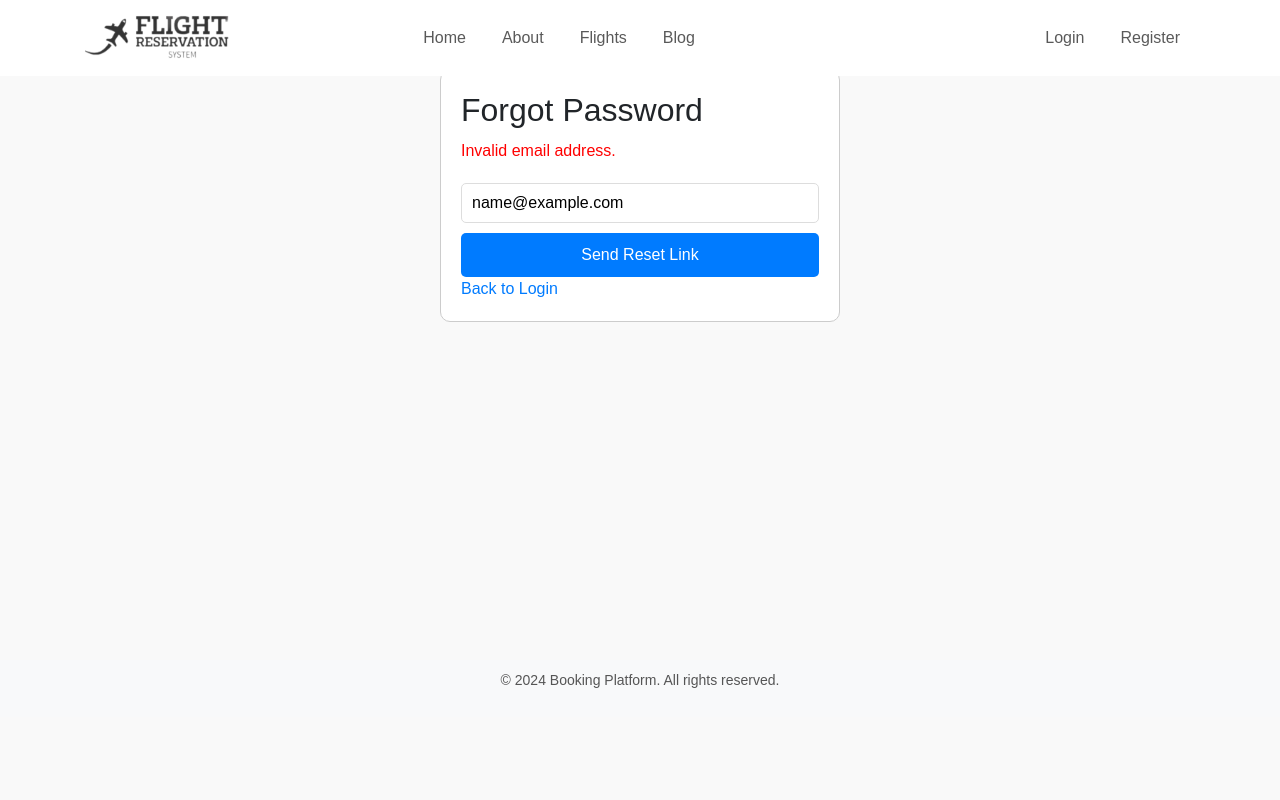
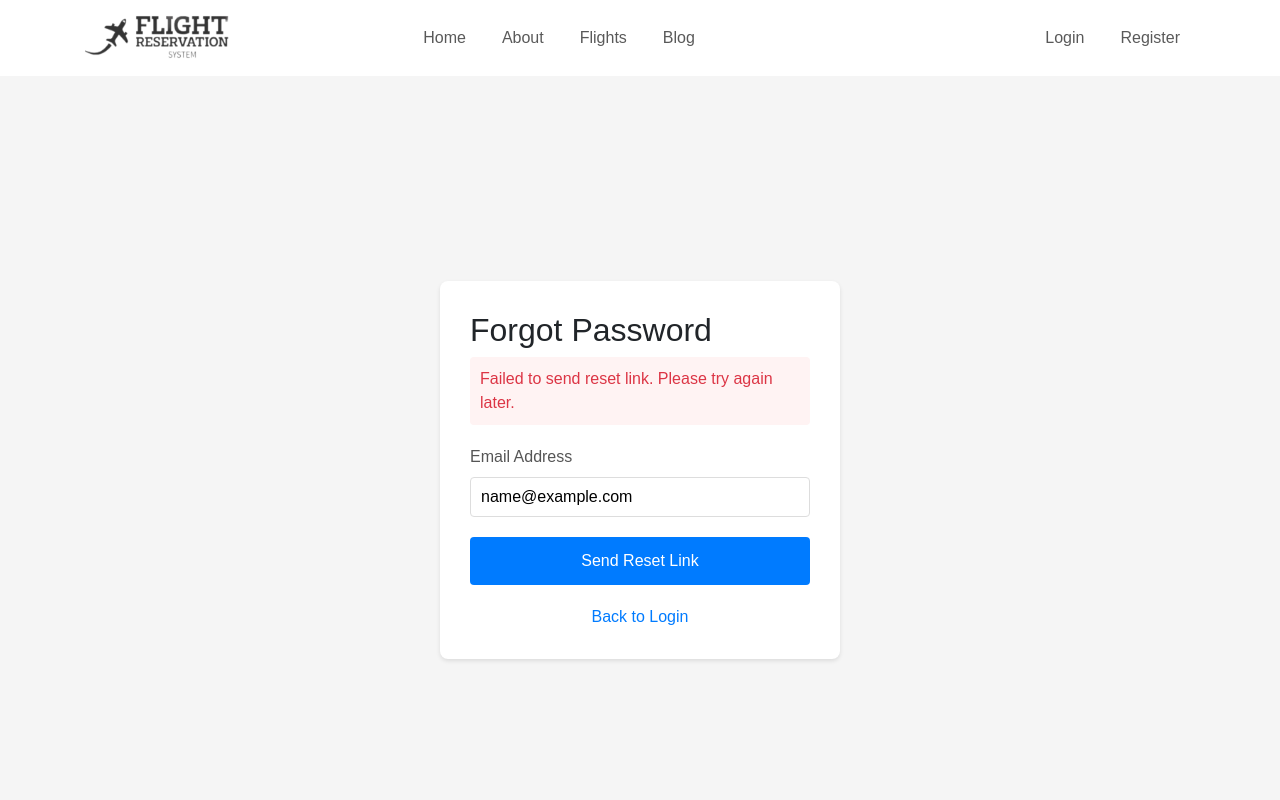
Before and after one commit to hoanghieu2385/Airline-Reservation-System, a React (Create React App) app in the folder frontend/: page /forgotPassword in a window 1280 px wide. Both pictures are taken after typing "name@example.com" into the empty fields and a click on the button "Send Reset Link". Shown: the top 800 px of the page. Built offline with nearby package versions, Linux system fonts and the light colour scheme; no server answers.

Commit message:
xong CRUD Flight, xong BE/FE ForgotPassword, can API 3rd de gui mail

```diff
--- a/frontend/src/assets/css/ForgotPassword.css
+++ b/frontend/src/assets/css/ForgotPassword.css
@@ -1,46 +1,86 @@
-/* ForgotPassword.css */
-.forgot-password__form {
-    max-width: 400px;
-    margin: auto;
+.forgot-password__container {
+  display: flex;
+  justify-content: center;
+  align-items: center;
+  min-height: 100vh;
   padding: 20px;
-    border: 1px solid #ccc;
-    border-radius: 10px;
-    background-color: #fff;
+  background-color: #f5f5f5;
 }
 
-  .forgot-password__input-container input {
+.forgot-password__form {
+  background: white;
+  padding: 30px;
+  border-radius: 8px;
+  box-shadow: 0 2px 4px rgba(0, 0, 0, 0.1);
+  width: 100%;
+  max-width: 400px;
+}
+
+.forgot-password__input-container {
+  margin-bottom: 20px;
+}
+
+.forgot-password__label {
+  display: block;
+  margin-bottom: 8px;
+  font-weight: 500;
+}
+
+.forgot-password__input {
   width: 100%;
   padding: 10px;
-    margin: 10px 0;
   border: 1px solid #ddd;
-    border-radius: 5px;
+  border-radius: 4px;
+  font-size: 16px;
 }
 
 .forgot-password__submit-button {
   width: 100%;
-    padding: 10px;
+  padding: 12px;
   background-color: #007bff;
-    color: #fff;
+  color: white;
   border: none;
-    border-radius: 5px;
+  border-radius: 4px;
+  font-size: 16px;
   cursor: pointer;
+  transition: background-color 0.2s;
+}
+
+.forgot-password__submit-button:disabled {
+  background-color: #ccc;
+  cursor: not-allowed;
+}
+
+.forgot-password__submit-button--loading {
+  opacity: 0.8;
 }
 
 .forgot-password__error-message {
-    margin: 10px 0;
-    color: red;
+  background-color: #fff3f3;
+  color: #dc3545;
+  padding: 10px;
+  border-radius: 4px;
+  margin-bottom: 20px;
 }
 
 .forgot-password__success-message {
-    margin: 10px 0;
-    color: green;
+  background-color: #f3fff3;
+  color: #28a745;
+  padding: 10px;
+  border-radius: 4px;
+  margin-bottom: 20px;
 }
 
-  .forgot-password__back-to-login a {
-    text-decoration: none;
-    color: #007bff;
+.forgot-password__back-to-login {
+  text-align: center;
+  margin-top: 20px;
 }
 
-  .forgot-password__back-to-login a:hover {
+.forgot-password__link {
+  color: #007bff;
+  text-decoration: none;
+}
+
+.forgot-password__link:hover {
   text-decoration: underline;
 }
--- a/frontend/src/components/common/ForgotPasswordPage.js
+++ b/frontend/src/components/common/ForgotPasswordPage.js
@@ -1,53 +1,110 @@
 import React, { useState } from "react";
 import { forgotPassword } from "../../services/authApi";
-import "../../assets/css/ForgotPassword.css"; // Import CSS
+import "../../assets/css/ForgotPassword.css";
 
 const ForgotPasswordPage = () => {
   const [email, setEmail] = useState("");
   const [error, setError] = useState("");
   const [success, setSuccess] = useState("");
+  const [isLoading, setIsLoading] = useState(false);
 
-  const validateEmail = (email) => /^[^\s@]+@[^\s@]+\\.[^\s@]+$/.test(email);
+  const validateEmail = (email) => /^[^\s@]+@[^\s@]+\.[^\s@]+$/.test(email);
 
   const handleSubmit = async (e) => {
     e.preventDefault();
+    setError("");
+    setSuccess("");
 
-    if (!validateEmail(email)) {
+    const trimmedEmail = email.trim();
+    if (!validateEmail(trimmedEmail)) {
       setError("Invalid email address.");
       return;
     }
 
+    setIsLoading(true);
     try {
-      await forgotPassword({ email });
+      // Log để kiểm tra dữ liệu gửi đi
+      console.log('Sending data:', { email: trimmedEmail });
+
+      const response = await forgotPassword({ email: trimmedEmail });
+      console.log('Response:', response); // Log response để debug
+
       setSuccess("Password reset link sent to your email.");
-      setError("");
+      setEmail("");
     } catch (err) {
-      setError(err.response?.data || "Failed to send reset link. Try again later.");
-      setSuccess("");
+      console.error('Error details:', err); // Log chi tiết lỗi
+
+      let errorMessage = "Failed to send reset link. Please try again later.";
+
+      if (err.response) {
+        console.log('Error response:', err.response); // Log response error
+
+        const errorData = err.response.data;
+        if (typeof errorData === 'string') {
+          errorMessage = errorData;
+        } else if (errorData?.message) {
+          errorMessage = errorData.message;
+        } else if (errorData?.error) {
+          errorMessage = errorData.error;
+        }
+      }
+
+      setError(errorMessage);
+    } finally {
+      setIsLoading(false);
     }
   };
 
   return (
+    <div className="forgot-password__container">
       <div className="forgot-password__form">
         <h2>Forgot Password</h2>
-      {error && <div className="forgot-password__error-message">{error}</div>}
-      {success && <div className="forgot-password__success-message">{success}</div>}
-      <form onSubmit={handleSubmit}>
+
+        {error && (
+          <div className="forgot-password__error-message" role="alert">
+            {error}
+          </div>
+        )}
+
+        {success && (
+          <div className="forgot-password__success-message" role="status">
+            {success}
+          </div>
+        )}
+
+        <form onSubmit={handleSubmit} noValidate>
           <div className="forgot-password__input-container">
+            <label htmlFor="email" className="forgot-password__label">
+              Email Address
+            </label>
             <input
+              id="email"
               type="email"
+              className="forgot-password__input"
               placeholder="Enter your email"
               value={email}
               onChange={(e) => setEmail(e.target.value)}
+              disabled={isLoading}
               required
             />
           </div>
-        <button type="submit" className="forgot-password__submit-button">
-          Send Reset Link
+
+          <button
+            type="submit"
+            className={`forgot-password__submit-button ${
+              isLoading ? "forgot-password__submit-button--loading" : ""
+            }`}
+            disabled={isLoading}
+          >
+            {isLoading ? "Sending..." : "Send Reset Link"}
           </button>
         </form>
+
         <div className="forgot-password__back-to-login">
-        <a href="/login">Back to Login</a>
+          <a href="/login" className="forgot-password__link">
+            Back to Login
+          </a>
+        </div>
       </div>
     </div>
   );
--- a/frontend/src/services/authApi.js
+++ b/frontend/src/services/authApi.js
@@ -1,5 +1,5 @@
 import api from './api';
-
+import axios from 'axios';
 export const login = async (credentials) => {
     const response = await api.post(`/User/login`, credentials);
     if (response.data.token) {
@@ -18,10 +18,15 @@ export const register = async (userDetails) => {
     const response = await api.post(`/User/register`, userDetails);
     return response.data;
 };
-export const forgotPassword = async (email) => {
-    const response = await api.post(`/User/forgot-password`, { email });
-    return response.data;
+export const forgotPassword = async (data) => {
+    try {
+        const response = await api.post(`/User/forgot-password`, data);
+        return response.data;
+    } catch (error) {
+        throw error;
+    }
 };
+
 
 export const resetPassword = async (data) => {
     const response = await api.post(`/User/reset-password`, data);
```
Also changed, not shown: frontend/src/components/admin/FlightManagement.js (+71 -27 lines). Lines whose indentation alone changed are shown as unchanged.
